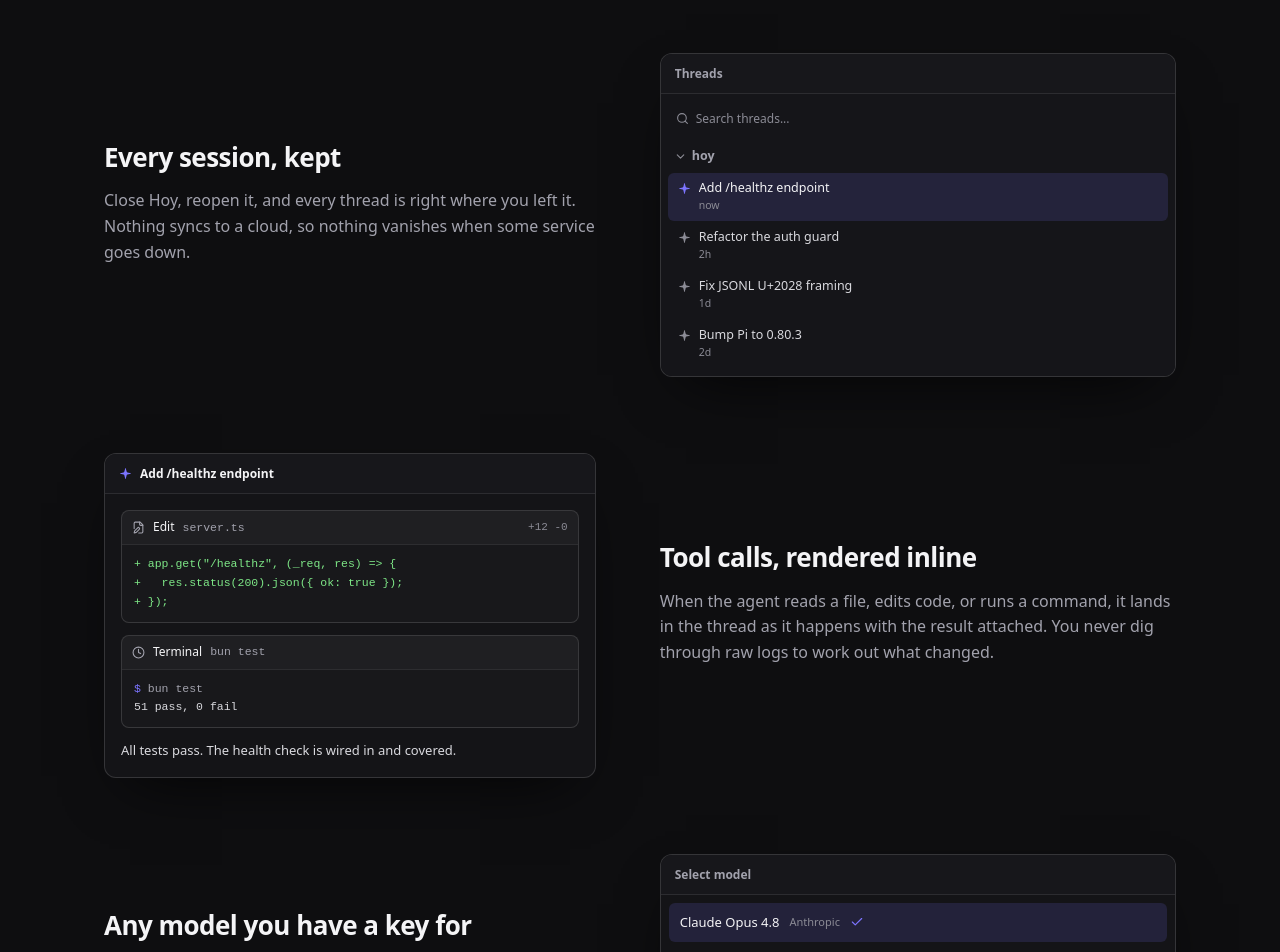
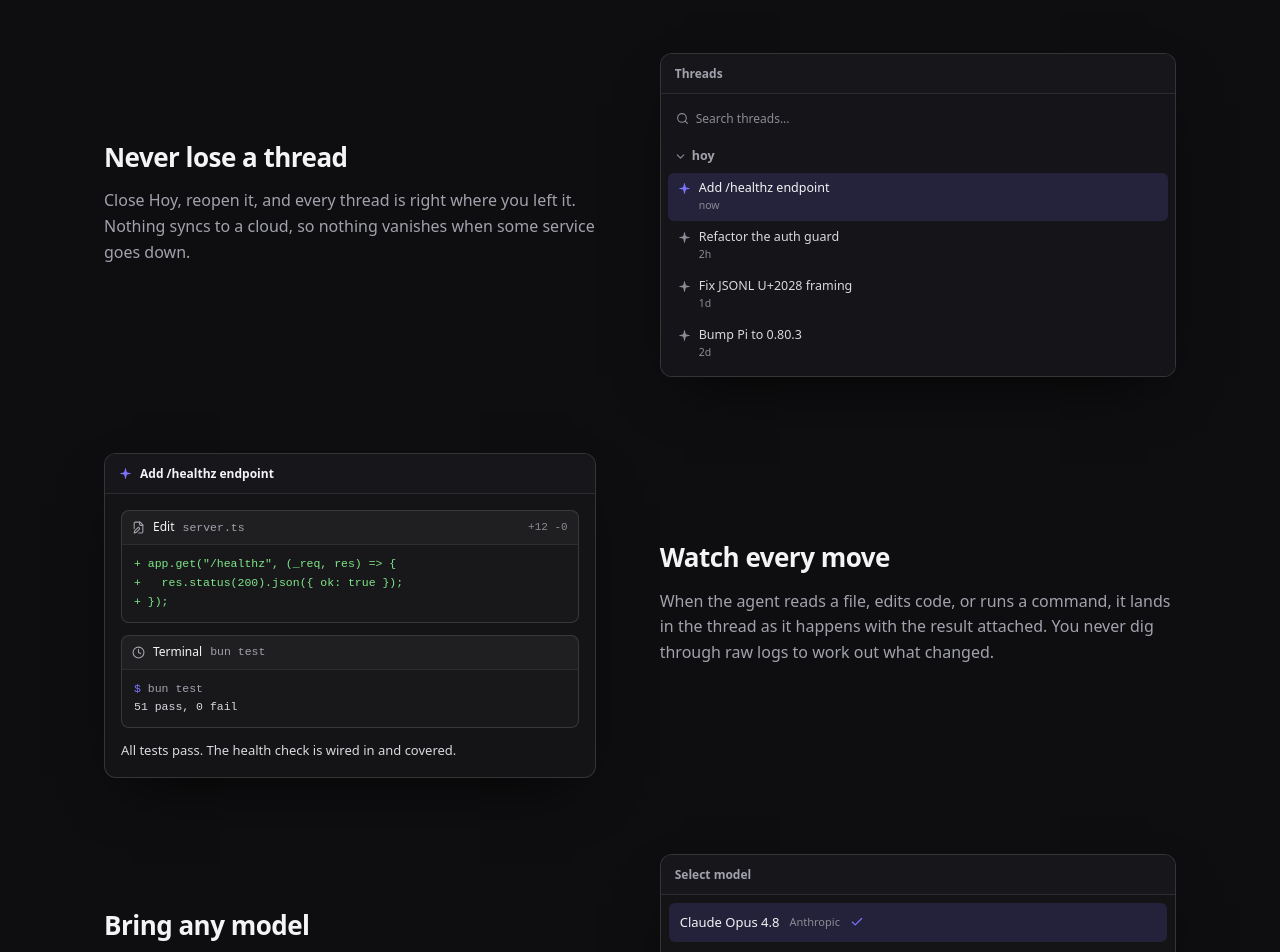
Before and after one commit to acidtib/hoy.chat, a Next.js app in the folder apps/site/: page / in a window 1280 px wide. Shown: the part 2120-3072 px from the top of the page. Built offline with nearby package versions, Linux system fonts and the light colour scheme; no server answers.

Commit message:
HOY-224: punchier beat headings (Never lose a thread / Watch every move / Bring any model)

```diff
--- a/apps/site/app/page.tsx
+++ b/apps/site/app/page.tsx
@@ -81,7 +81,7 @@ export default async function Home() {
 
             <div className="beat">
               <div className="beat-copy">
-                <h3 className="heading">Every session, kept</h3>
+                <h3 className="heading">Never lose a thread</h3>
                 <p className="lead">
                   Close Hoy, reopen it, and every thread is right where you left
                   it. Nothing syncs to a cloud, so nothing vanishes when some
@@ -95,7 +95,7 @@ export default async function Home() {
 
             <div className="beat beat-reverse">
               <div className="beat-copy">
-                <h3 className="heading">Tool calls, rendered inline</h3>
+                <h3 className="heading">Watch every move</h3>
                 <p className="lead">
                   When the agent reads a file, edits code, or runs a command, it
                   lands in the thread as it happens with the result attached. You
@@ -109,7 +109,7 @@ export default async function Home() {
 
             <div className="beat">
               <div className="beat-copy">
-                <h3 className="heading">Any model you have a key for</h3>
+                <h3 className="heading">Bring any model</h3>
                 <p className="lead">
                   Paste in a key from Anthropic, OpenAI, DeepSeek, or Groq and
                   switch between them from one menu. Every model your agent
```
